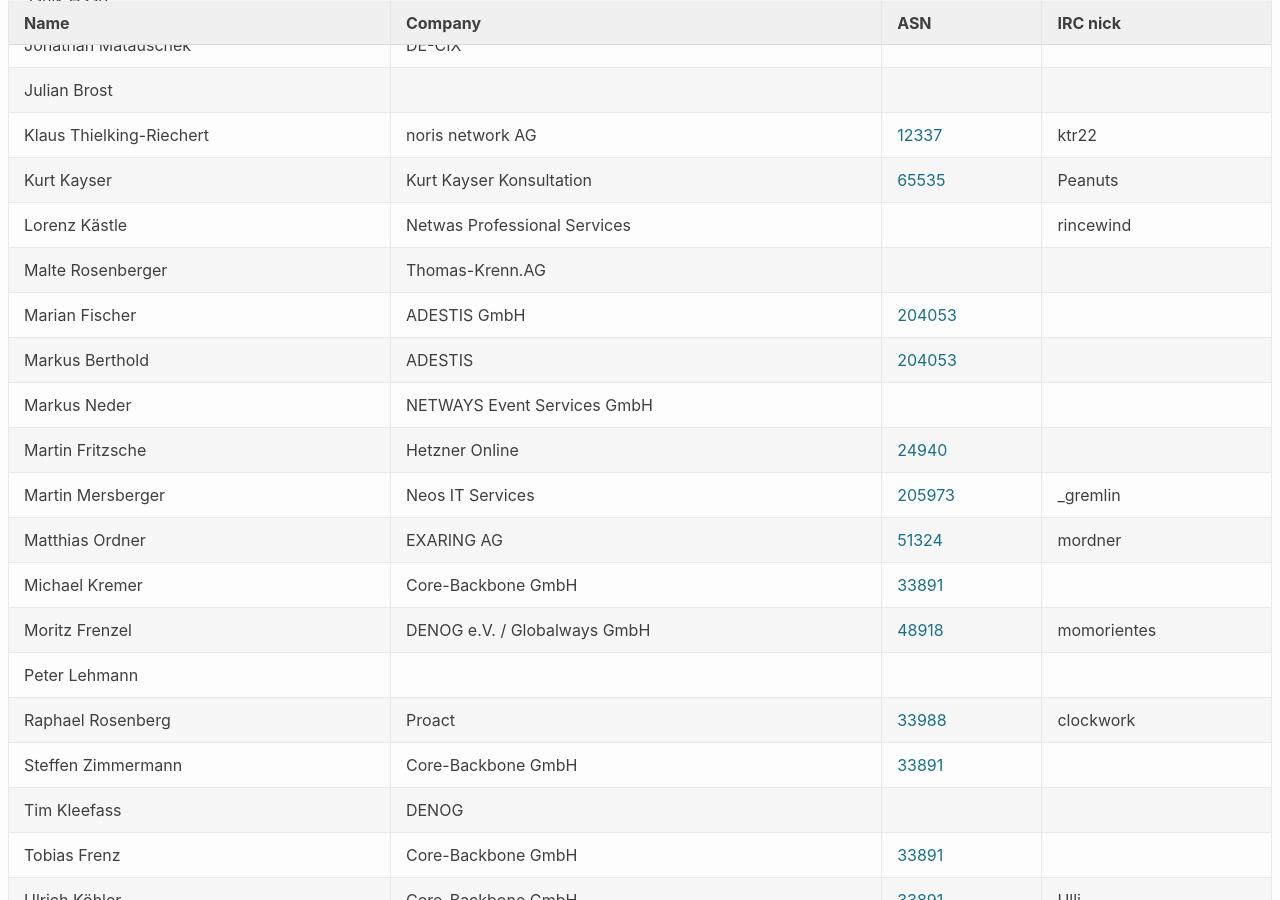
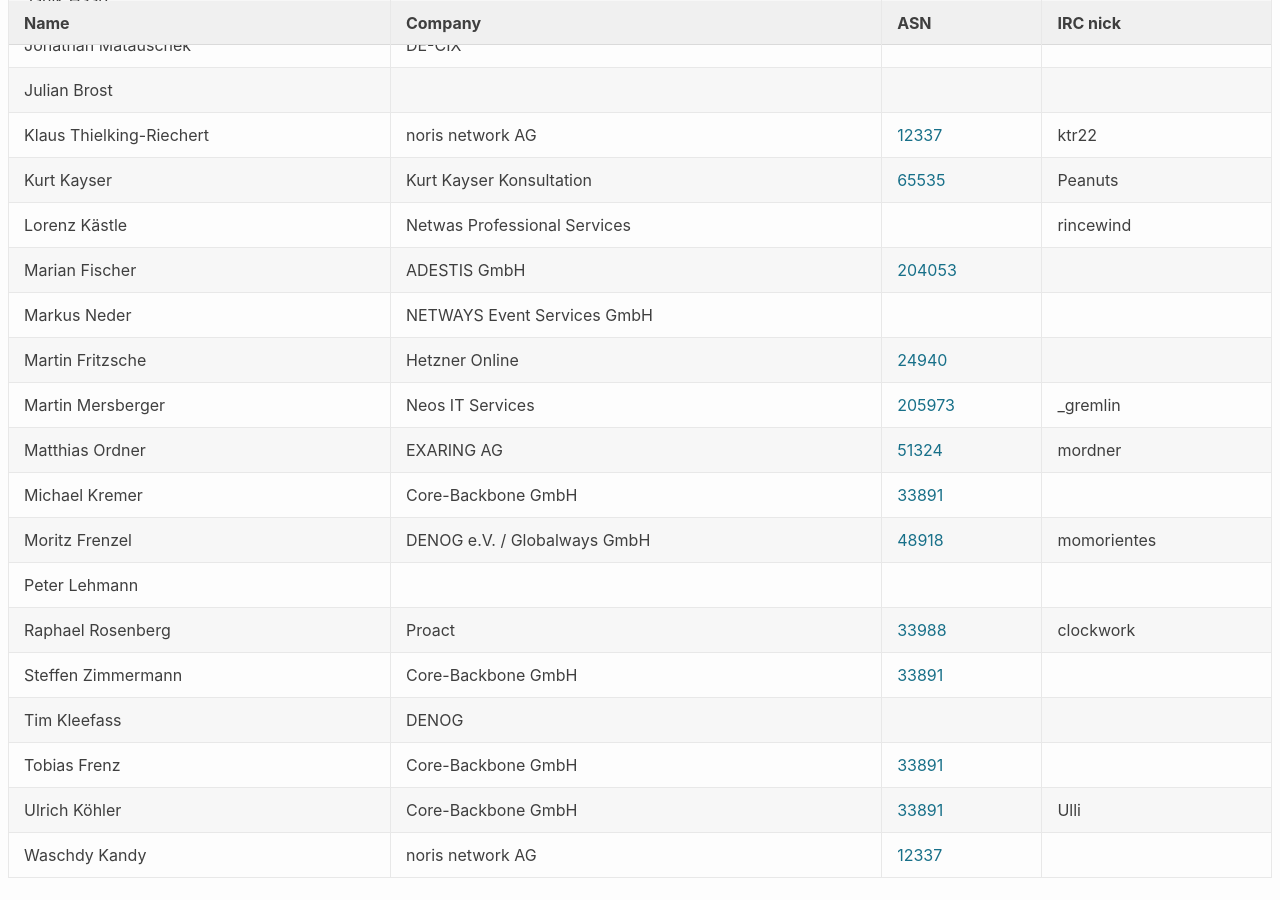
Before and after one commit to denog/pretix-attendeelist, a Jekyll site: the page built from meetup2023_05/index.markdown, in a window 1280 px wide and 900 px high, scrolled down 661 px. Built offline with Jekyll 4.4.1, drawn with Linux system fonts in a browser that asks for light colours.

Commit message:
Latest data: Wed Sep 27 15:48:00 UTC 2023

```diff
--- a/_data/attendees_denog_meetup_2023_05.json
+++ b/_data/attendees_denog_meetup_2023_05.json
@@ -114,20 +114,8 @@
     "asn": null
   },
   {
-    "name": "Malte Rosenberger",
-    "company": "Thomas-Krenn.AG",
-    "irc": null,
-    "asn": null
-  },
-  {
     "name": "Marian Fischer",
     "company": "ADESTIS GmbH",
-    "irc": null,
-    "asn": "204053"
-  },
-  {
-    "name": "Markus Berthold",
-    "company": "ADESTIS",
     "irc": null,
     "asn": "204053"
   },
```
